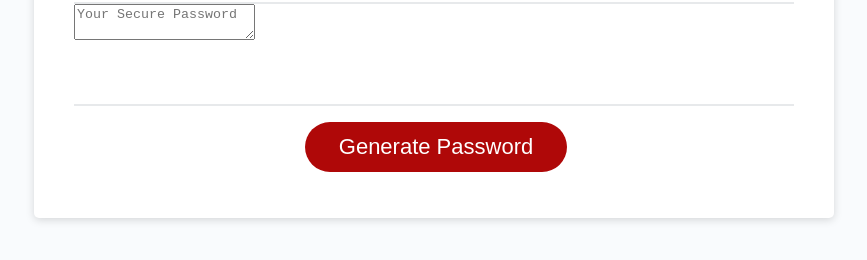
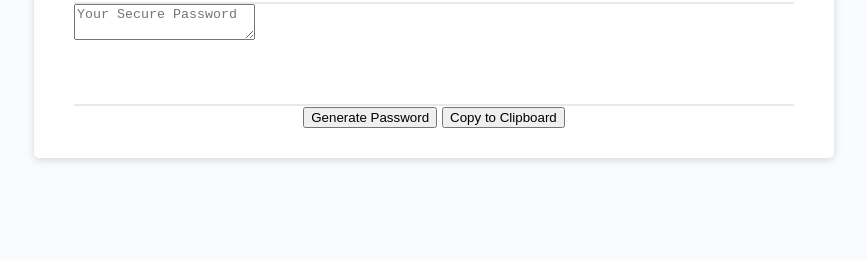
Before and after one commit to cynthia-dm1216/PasswordGenerator, a plain HTML site: page Develop/index.html in a window 1280 px wide. Shown: the part 234-494 px from the top of the page, without its empty margins (206-1073 px from the left). Drawn offline with Linux system fonts and the light colour scheme.

Commit message:
modified developed html

```diff
--- a/Develop/index.html
+++ b/Develop/index.html
@@ -6,7 +6,6 @@
     <meta http-equiv="X-UA-Compatible" content="ie=edge" />
     <title>Password Generator</title>
     <link rel="stylesheet" href="style.css" />
-    <script src="script.js"></script>
   </head>
   <body>
     <div class="wrapper">
@@ -26,7 +25,8 @@
           ></textarea>
         </div>
         <div class="card-footer">
-          <button id="generate" class="btn">Generate Password</button>
+          <button id="generate_btn">Generate Password</button>
+          <button id="cclipboard_btn" onclick=" ">Copy to Clipboard</button>
         </div>
       </div>
     </div>
```
